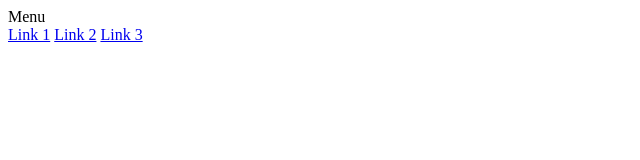
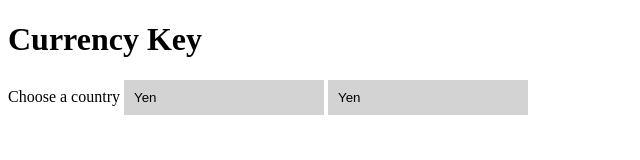
Before and after one commit to AntCamper/CurrencyKey, a plain HTML site: page Temp.html in a window 1280 px wide. Shown: the whole page, without its empty margins (0-640 px from the left). Drawn offline with Linux system fonts and the light colour scheme.

Commit message:
with updated HTML with working dropdown menu I edited CSS to match and added a pseudo-element to change the shape of the dropdown button and added some color and style

```diff
--- a/Temp.html
+++ b/Temp.html
@@ -3,17 +3,27 @@
 <head>
     <meta charset="UTF-8">
     <meta name="viewport" content="width=device-width, initial-scale=1.0">
-    <title>CSS Test</title>
-    <link rel="stylesheet" href="assets/styles.css">
+    <link rel="stylesheet"  href="./assets/style.css" />
+    <title>CurrencyKey</title>
 </head>
 <body>
-    <div class="dropdown">
-        <div class="dropbtn">Menu</div>
-        <div class="dropdown-content">
-            <a href="#">Link 1</a>
-            <a href="#">Link 2</a>
-            <a href="#">Link 3</a>
-        </div>
-    </div>
+   <h1>Currency Key</h1>
+   <label for="countryCurrency">Choose a country</label>
+   <select name="countryCurrency" id="countryCurrency">
+        <option value="Yen">Yen</option>
+        <option value="USD">USD</option>
+        <option value="Pesos">Pesos</option>
+        <option value="Rubles">Rubles</option>
+        <option value="Euro">Euro</option>
+   </select>
+
+   <select name="countryCurrency" id="countryCurrency">
+    <option value="Yen">Yen</option>
+    <option value="USD">USD</option>
+    <option value="Pesos">Pesos</option>
+    <option value="Rubles">Rubles</option>
+    <option value="Euro">Euro</option>
+</select>
+
 </body>
 </html>
--- a/assets/style.css
+++ b/assets/style.css
@@ -1,47 +1,40 @@
-/* Style for the dropdown container */
-.dropdown {
+/* Style for the dropdown menu */
+select {
     position: relative;
-    display: inline-block;
-}
-/* Style for the menu trigger */
-.dropbtn {
-    background-color: #4CAF50;
-    color: white;
-    padding: 16px;
-    font-size: 16px;
+    background-color: lightgrey;
     border: none;
-    cursor: pointer;
+    outline: none;
+    padding: 10px;
+    appearance: none;
+    width: 200px;
 }
 
-/* Changes the background color of the menu trigger when the dropdown content is shown via cursor hover */
-.dropdown:hover .dropbtn {
-    background-color: #3e8e41;
+/* Pseudo-element for the swallowtail flag shape */
+select::after {
+    content: '';
+    position: absolute;
+    right: 10px;
+    top: 50%;
+    transform: translateY(-50%);
+    width: 0;
+    height: 0;
+    border-left: 10px solid transparent;
+    border-right: 10px solid transparent;
+    border-top: 10px solid lightgrey;
 }
 
-/* Style for the dropdown content */
-.dropdown-content {
-    display: none;
-    position: absolute;
-    background-color: #f9f9f9;
-    min-width: 160px;
-    box-shadow: 0px 8px 16px 0px rgba(0,0,0,0,0.2);
-    z-index: 1;
+/* Style for the dropdown options */
+select option {
+    background-color: rgb(236, 236, 236);
 }
 
-/* Style for the dropdown items */
-.dropdown-content a {
-    color:black;
-    padding: 12px 16px;
-    text-decoration: none;
-    display: none;
+/* Hover effect for the dropdown menu */
+select:hover {
+    background-color: #535353;
+    border: 1px solid #aa3a3a;
 }
 
-/* change color of dropdown links on hover */
-.dropdown-content a:hover {
-    background-color: #a5a5a5;
+/* hover effect for the dropdown options */
+select option:hover {
+    background-color: #51b46a;
 }
-
-/* Show the dropdown content when the dropdown container is hovered over */
-.dropdown:hover .dropdown-content {
-    display: block;
-}
```
